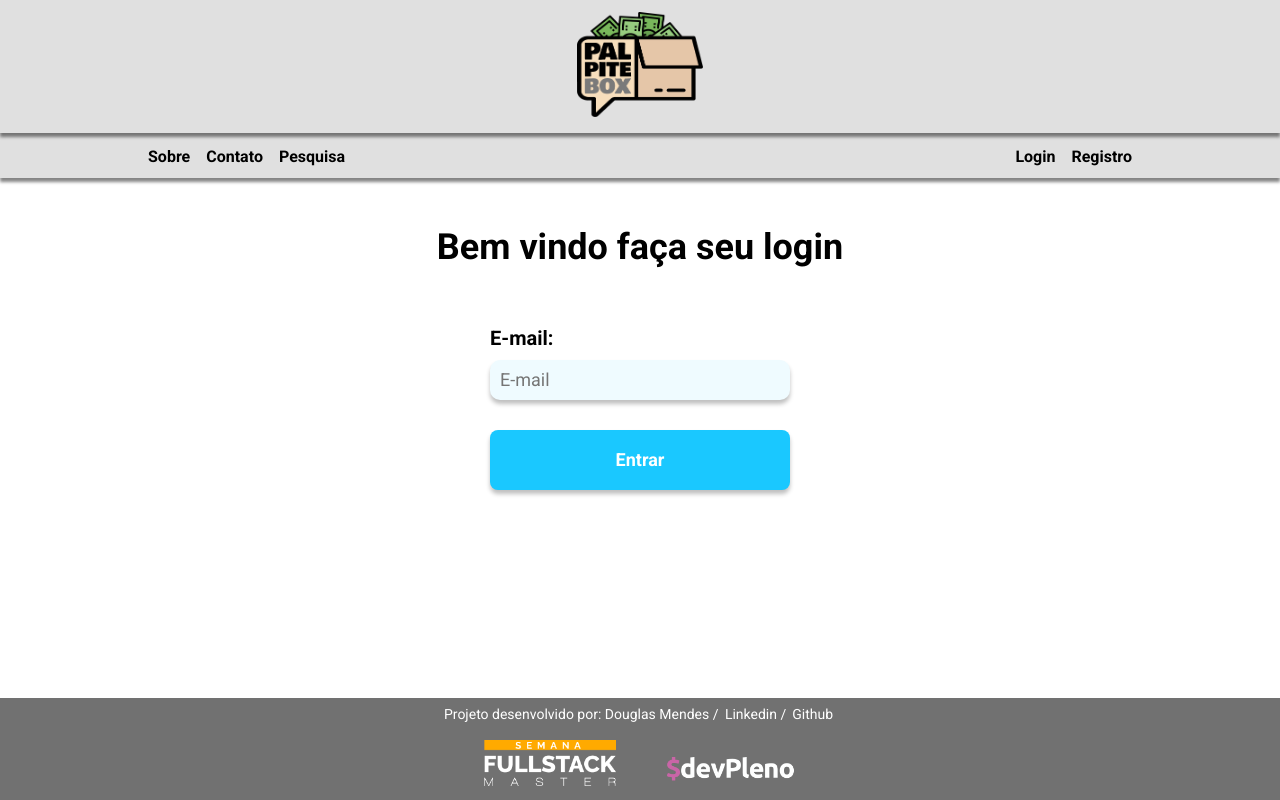
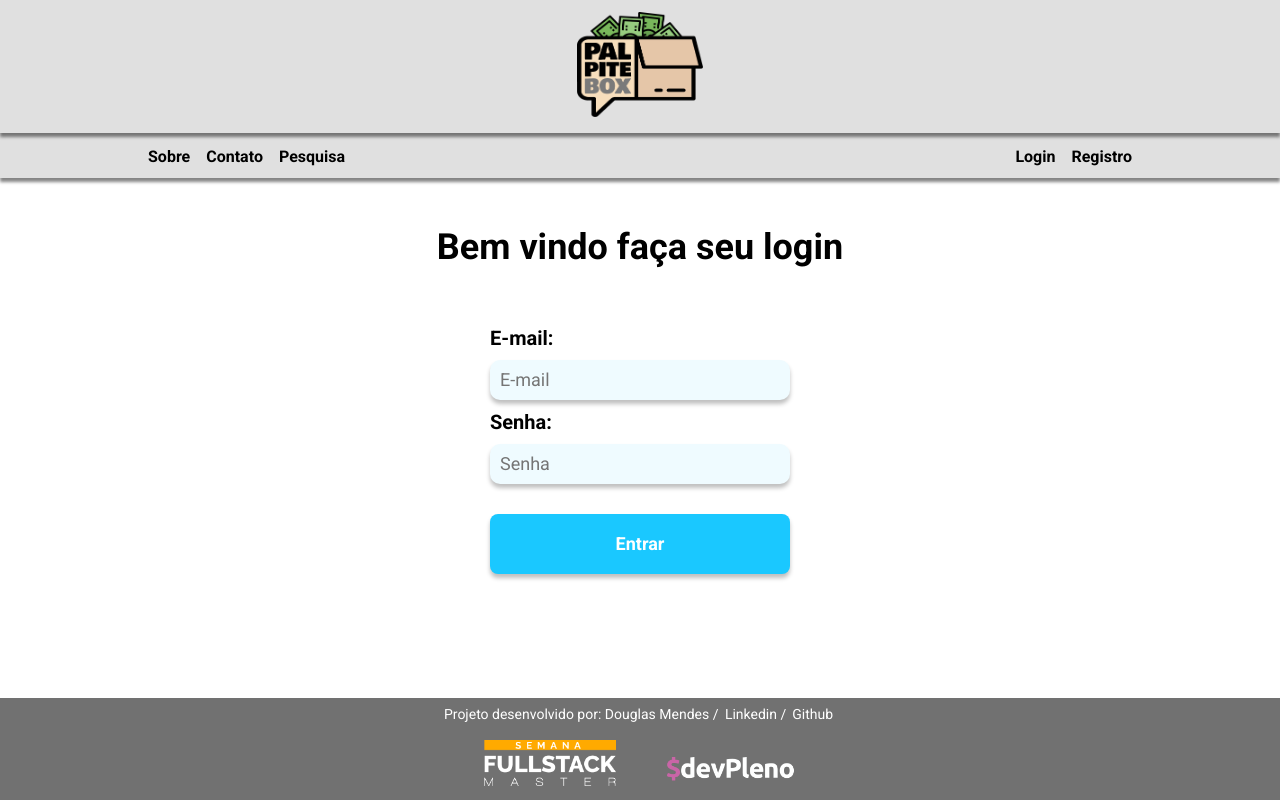
Before and after one commit to capudougmor/PalpiteBox, a React (Create React App) app: page /login in a window 1280 px wide. Built offline with nearby package versions, Linux system fonts and the light colour scheme; the HTML template or start-up script is replaced by a standard one.

Commit message:
Campo senha no login

```diff
--- a/src/pages/Home/index.js
+++ b/src/pages/Home/index.js
@@ -26,7 +26,7 @@ const Home = () => {
         </div>
 
         {!data && <p> Carregando... </p> }
-        {!error && data && (data[0].msgCkecked == true) &&
+        {!error && data && (data[0].msgCkecked === true) &&
           <p>
             {data[0].msgCupon}
           </p>
--- a/src/pages/Login/index.js
+++ b/src/pages/Login/index.js
@@ -13,12 +13,13 @@ const Login = () => {
   const history = useHistory()
 
   const [email, setEmail] = useState('')
+  const [password, setPassword] = useState('')
 
   async function handleLogin(e) {
     e.preventDefault()
 
     try {
-      const response = await api.post('session', {email})
+      const response = await api.post('session', {email, password})
 
       localStorage.setItem('companyName', response.data.name)
 
@@ -43,6 +44,15 @@ const Login = () => {
               placeholder='E-mail'
             />
           </div>
+          <div className='fields'>
+            <label>Senha:</label>
+            <input
+              value={password}
+              onChange={e => setPassword(e.target.value)}
+              type="text"
+              placeholder='Senha'
+            />
+          </div>
           <button className='button' type='submit' >Entrar</button>
         </form>
       </div>
--- a/src/pages/Registro/index.js
+++ b/src/pages/Registro/index.js
@@ -14,12 +14,13 @@ const Registro = () => {
 
   const [name, setName] = useState('')
   const [email, setEmail] = useState('')
+  const [password, setPassword] = useState('')
 
   async function handleRegister(e) {
     e.preventDefault()
 
     const data = {
-      name, email
+      name, email, password
     }
 
     try {
@@ -57,6 +58,15 @@ const Registro = () => {
                 placeholder='E-mail'
               />
             </div>
+            <div className='fields'>
+              <label>Senha:</label>
+              <input
+                value={password}
+                onChange={e => setPassword(e.target.value)}
+                type="text"
+                placeholder='Senha'
+              />
+            </div>
             <button className='button' type='submit' >Registrar empresa</button>
           </form>
         </div>
--- a/src/pages/components/Header/index.js
+++ b/src/pages/components/Header/index.js
@@ -21,7 +21,7 @@ const Header = () => {
     <>
       <div className='header'>
         <div className='container'>
-          {companyName && <span>Bem vindo, {companyName} </span> }
+          {companyName && companyName !== "undefined" && <span>Bem vindo, {companyName} </span> }
           <Link className='logo' to='/'>
             <img className='logoImg' src={ logoImg } alt="PalpiteBox" />
           </Link>
@@ -39,7 +39,7 @@ const Header = () => {
             </Link>
           </div>
           <div>
-            {companyName &&
+            {companyName && companyName !== "undefined" &&
               <Link to='/dash'>
                 Administrar
               </Link>
```
